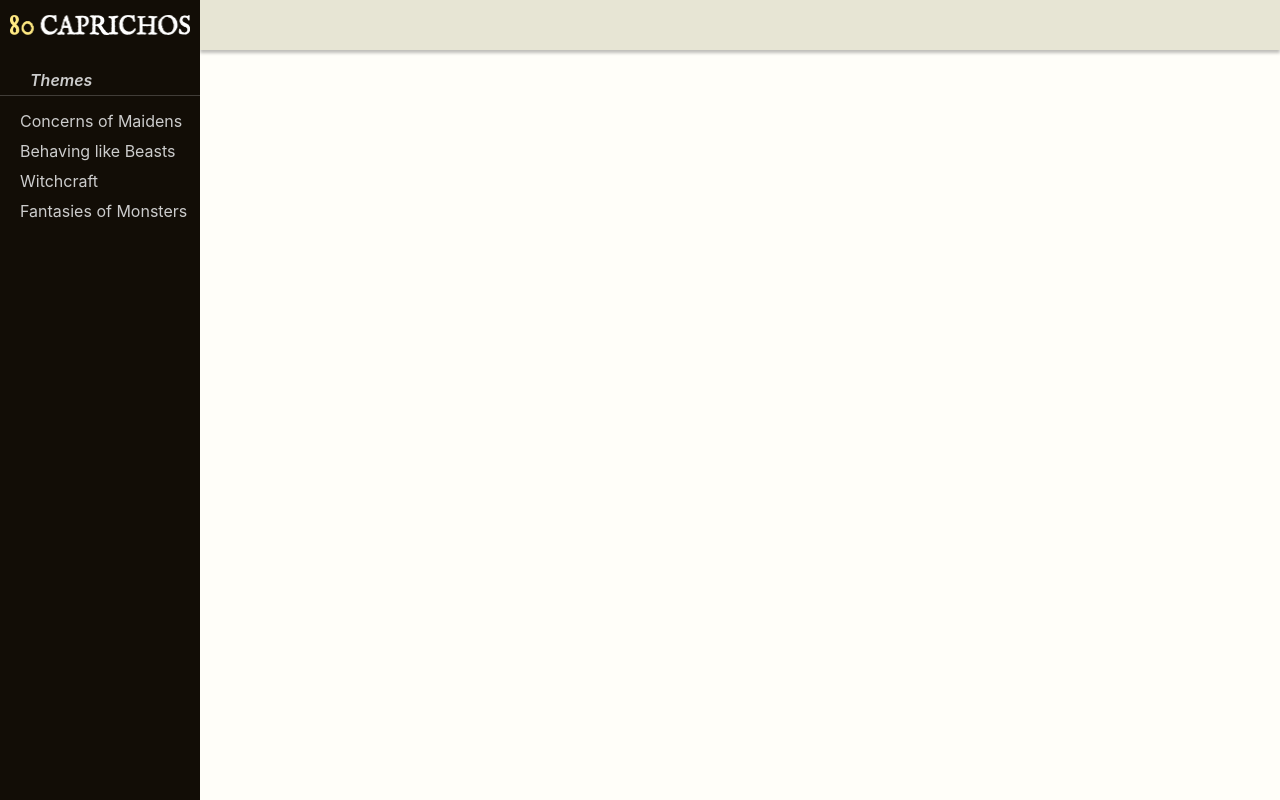
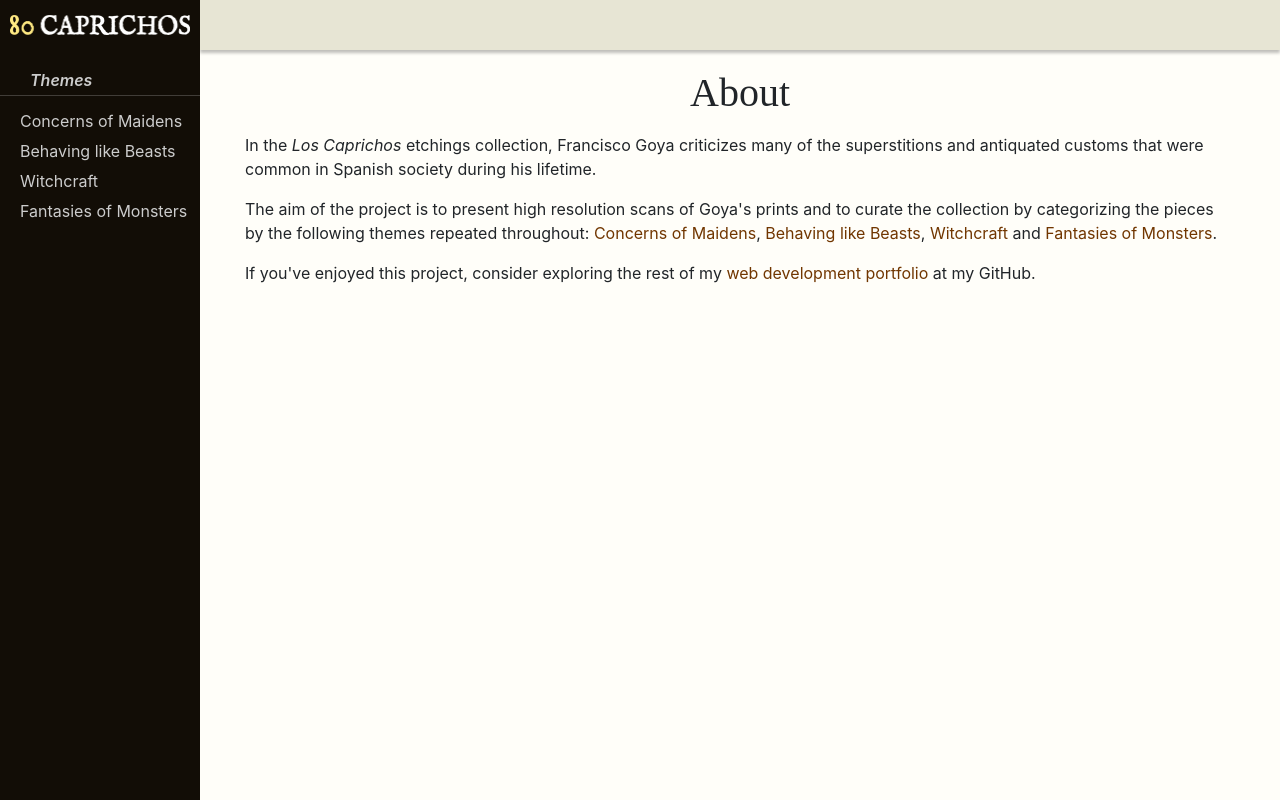
Before and after one commit to AndrewJFleming/caprichos-de-goya, a React (Create React App) app: page /about in a window 1280 px wide. Built offline with nearby package versions, Linux system fonts and the light colour scheme; a web font is replaced by a local one.

Commit message:
Add Contact and About pages

```diff
--- a/src/App.tsx
+++ b/src/App.tsx
@@ -1,8 +1,10 @@
-import React, { FC, useState } from "react";
+import { FC, useState } from "react";
 import { Routes, Route } from "react-router-dom";
 import "./App.css";
 // import { Person, HairColor } from "./components/Person";
 import { Home } from "./pages/Home/Home";
+import { About } from "./pages/About/About";
+import { Contact } from "./pages/Contact/Contact";
 import { SingleImage } from "./pages/SingleImage/SingleImage";
 import { ImageCategory } from "./pages/ImageCategory/ImageCategory";
 import { Header } from "./components/Header/Header";
@@ -33,6 +35,8 @@ const App: FC = () => {
         />
         <Routes>
           <Route path="/" element={<Home imageData={imageData} />} />
+          <Route path="/about" element={<About categories={categoryData} />} />
+          <Route path="/contact" element={<Contact />} />
           <Route
             path="/caprichos/:imageId"
             element={<SingleImage imageData={imageData} />}
--- /dev/null
+++ b/src/pages/About/About.css
@@ -0,0 +1,4 @@
+.home-title-translation {
+  margin: 0 0 2rem 0;
+  text-align: center;
+}
--- /dev/null
+++ b/src/pages/About/About.tsx
@@ -0,0 +1,76 @@
+import React, { FC, useEffect, useState } from "react";
+
+import { Link } from "react-router-dom";
+import { Container } from "react-bootstrap";
+import "./About.css";
+
+interface Props {
+  categories: any[];
+}
+
+export const About: FC<Props> = ({ categories }) => {
+  const [categoryLinks, setCategoryLinks] = useState<any[]>([]);
+
+  useEffect(() => {
+    //Dislpay theme categories dynamically in sentence format where commas, 'and' and the period are placed correctly.
+    let catThemes = [];
+    for (let i = 0; i < categories.length; i++) {
+      //Target second to last element in array.
+      if (i === categories.length - 2) {
+        catThemes.push({
+          title: categories[i].title,
+          slug: categories[i].slug,
+          after: " and ",
+        });
+        //Target last element in array.
+      } else if (i === categories.length - 1) {
+        catThemes.push({
+          title: categories[i].title,
+          slug: categories[i].slug,
+          after: ".",
+        });
+        //Target all elements preceding second to last and last elements in array.
+      } else {
+        catThemes.push({
+          title: categories[i].title,
+          slug: categories[i].slug,
+          after: ", ",
+        });
+      }
+    }
+    setCategoryLinks(catThemes);
+  }, [categories]);
+
+  return (
+    <div className="page-comp-wrapper">
+      <Container>
+        <h1 className="page-component-title">About</h1>
+        <p>
+          In the <em>Los Caprichos</em> etchings collection, Francisco Goya
+          criticizes many of the superstitions and antiquated customs that were
+          common in Spanish society during his lifetime.
+        </p>
+        <p>
+          The aim of the project is to present high resolution scans of Goya's
+          prints and to curate the collection by categorizing the pieces by the
+          following themes repeated throughout:{" "}
+          {categoryLinks.map((categoryLink) => (
+            <React.Fragment>
+              <Link to={`/category/${categoryLink.slug}`}>
+                {categoryLink.title}
+              </Link>
+              {categoryLink.after}
+            </React.Fragment>
+          ))}
+        </p>
+        <p>
+          If you've enjoyed this project, consider exploring the rest of my{" "}
+          <a href="https://github.com/AndrewJFleming/AndrewJFleming">
+            web development portfolio
+          </a>{" "}
+          at my GitHub.
+        </p>
+      </Container>
+    </div>
+  );
+};
--- /dev/null
+++ b/src/pages/Contact/Contact.tsx
@@ -0,0 +1,39 @@
+import { FC } from "react";
+
+import { Container } from "react-bootstrap";
+
+interface Props {}
+
+export const Contact: FC<Props> = () => {
+  return (
+    <div className="page-comp-wrapper">
+      <Container>
+        <h1 className="page-component-title">Contact</h1>
+
+        <div className="text-center">
+          <p>
+            Check out my projects and my other activity using the links below:
+          </p>
+          <p>
+            <i className="fab fa-github"></i>&nbsp;
+            <a href="https://github.com/AndrewJFleming/AndrewJFleming">
+              Andrew Fleming GitHub Profile
+            </a>
+          </p>
+          <p>
+            <i className="fab fa-linkedin"></i>&nbsp;
+            <a href="https://www.linkedin.com/in/andrew-fleming-49916012a/">
+              Andrew Fleming LinkedIn Profile
+            </a>
+          </p>
+          <p>
+            <i className="fas fa-palette"></i>&nbsp;
+            <a href="https://andrewjfleming.com/">
+              Andrew Fleming Portfolio Site
+            </a>
+          </p>
+        </div>
+      </Container>
+    </div>
+  );
+};
```
